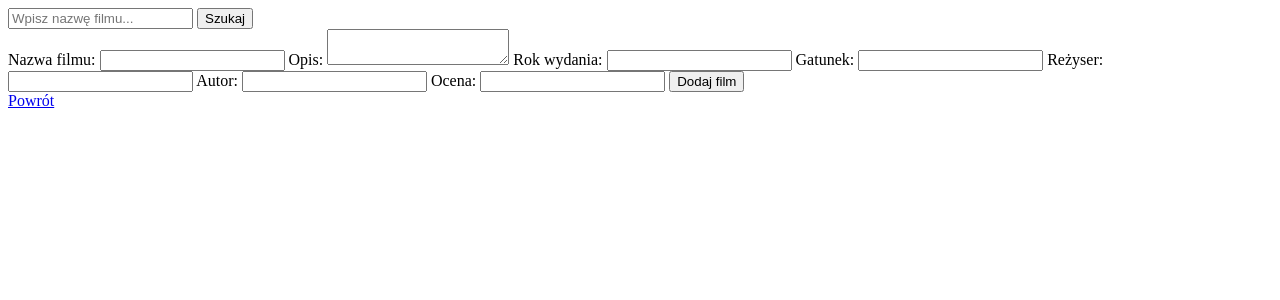
After one commit to 1Kr3ksu/Filmy-wyszukiwanie-poautorach, a PHP site: page /add_films.php in a window 1280 px wide. The commit adds this page. Shown: the top 300 px of the page. Run offline with PHP 8.4, Linux system fonts and the light colour scheme.

Commit message:
BIG UPDATE 24.01.25r Last lesson on Friday

```diff
--- /dev/null
+++ b/add_films.php
@@ -0,0 +1,77 @@
+<!DOCTYPE html>
+<html lang="en">
+<head>
+    <meta charset="UTF-8">
+    <meta name="viewport" content="width=device-width, initial-scale=1.0">
+    <title>Dodaj film</title>
+</head>
+<body>
+<div class="main">
+
+    </div>
+
+    <div class="searchbar">
+    <form action="index.php" method="GET">
+        <input type="text" id="query" name="query" placeholder="Wpisz nazwę filmu...">
+        <button type="submit">Szukaj</button>
+    </div>
+    <?php
+include "db_connection.php";
+
+if ($_SERVER['REQUEST_METHOD'] === 'POST') {
+    $nazwa_filmu = $_POST['nazwa_filmu'];
+    $opis = $_POST['opis'];
+    $rok_wydania = intval($_POST['rok_wydania']);
+    $gatunek = $_POST['gatunek'];
+    $rezyser = $_POST['rezyser'];
+    $autor = $_POST['autor'];
+    $ocena = floatval($_POST['ocena']);
+
+    $stmt = $conn->prepare("INSERT INTO filmy (nazwa_filmu, opis, rok_wydania, gatunek, rezyser, autor, ocena) VALUES (?, ?, ?, ?, ?, ?, ?)");
+    $stmt->bind_param("ssisssd", $nazwa_filmu, $opis, $rok_wydania, $gatunek, $rezyser, $autor, $ocena);
+
+    if ($stmt->execute()) {
+        echo "<p>Film został pomyślnie dodany!</p>";
+        echo "<div class='back-button'><a href='index.php?query=' class='btn'>Powrót do listy</a></div>";
+    } else {
+        echo "<p>Wystąpił błąd podczas dodawania filmu: " . $stmt->error . "</p>";
+    }
+
+    $stmt->close();
+    $conn->close();
+} else {
+    ?>
+    <form action="add_films.php" method="post">
+        <label for="nazwa_filmu">Nazwa filmu:</label>
+        <input type="text" name="nazwa_filmu" required>
+
+        <label for="opis">Opis:</label>
+        <textarea name="opis" required></textarea>
+
+        <label for="rok_wydania">Rok wydania:</label>
+        <input type="number" name="rok_wydania" required>
+
+        <label for="gatunek">Gatunek:</label>
+        <input type="text" name="gatunek" required>
+
+        <label for="rezyser">Reżyser:</label>
+        <input type="text" name="rezyser" required>
+
+        <label for="autor">Autor:</label>
+        <input type="text" name="autor" required>
+
+        <label for="ocena">Ocena:</label>
+        <input type="number" step="0.1" name="ocena" required>
+
+        <button type="submit">Dodaj film</button>
+    </form>
+
+    <div class="back-button">
+        <a href="index.php?query=" class="btn">Powrót</a>
+    </div>
+    <?php
+}
+?>
+
+</body>
+</html>
--- a/index.php
+++ b/index.php
@@ -15,6 +15,7 @@
     <form action="index.php" method="GET">
         <input type="text" id="query" name="query" placeholder="Wpisz nazwę filmu...">
         <button type="submit">Szukaj</button>
+        <button class="btn-add" onclick="window.location.href='add_films.php';">Dodaj film</button>
     </div>
     <?php
     require_once "select.php"
--- a/select.php
+++ b/select.php
@@ -27,6 +27,7 @@ if (isset($_GET['query'])) {
             // prostrzy sposób , bo zamienia konkretny tekst, np. "kot" na "pies", bez użycia skomplikowanych wzorców.
             $highlightedAuthor = str_ireplace($query, "<mark>" . $query . "</mark>", htmlspecialchars($row['autor']));
 
+
             //lub drugi sposób , ale trudniejszy , bo preg_replace potrafi szukać wzorców w tekście i zamieniać je na inne
             //Ale wzorce to coś bardziej skomplikowanego niż zwykły tekst
             // – mogą uwzględniać różne możliwości, np. "tekst, który zaczyna się na A, ale kończy się na Z" albo "dowolne cyfry".
@@ -46,6 +47,8 @@ if (isset($_GET['query'])) {
             echo "<p>Reżyser: " . htmlspecialchars($row['rezyser']) . "</p>";
             echo "<p>Autor: " . $highlightedAuthor . "</p>";
             echo "<p>Ocena: " . htmlspecialchars($row['ocena']) . "</p>";
+            echo "<a href='edit.php?id=" . htmlspecialchars($row['id']) . "' class='btn'>Edytuj</a>";
+            echo "<a href='delete.php?id=" . htmlspecialchars($row['id']) . "' class='btn' onclick='return confirm(\"Czy na pewno chcesz usunąć ten film?\");'>Usuń</a>";
             echo "</div>";
         }
         echo "<div class='back-button'>";
```
Also changed, not shown: delete.php (added, +34 -0 lines), edit.php (added, +44 -0 lines), style.css (+15 -0 lines).
